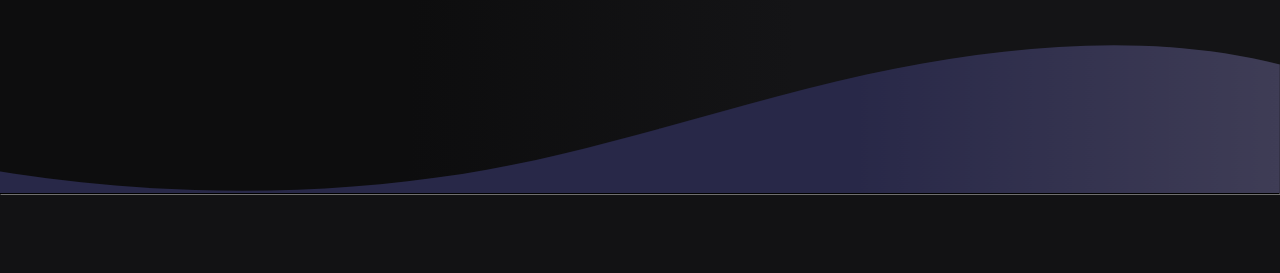
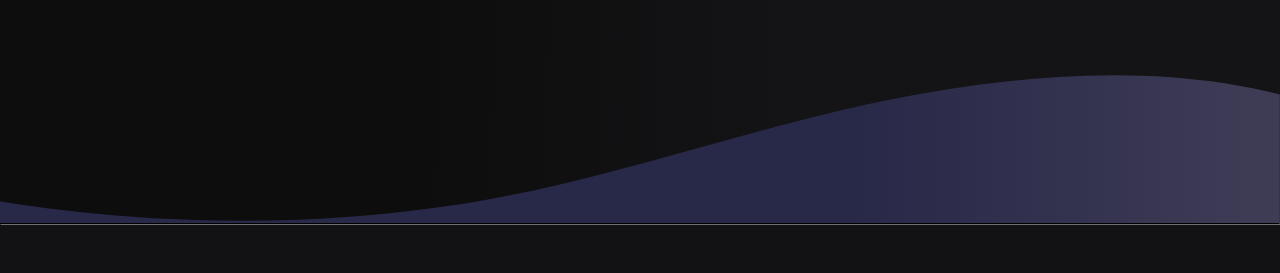
Before and after one commit to luizfelipebraga/luizfelipebraga.github.io, a plain HTML site: page index.html in a window 1280 px wide. Shown: the part 527-800 px from the top of the page. Drawn offline with Linux system fonts and the light colour scheme.

Commit message:
fix responsible introduction section

```diff
--- a/css/style.scss
+++ b/css/style.scss
@@ -58,11 +58,12 @@ img {
 //fim do container
 
 //sections
-section:first-child {
+#introduction {
     background: #0d0d0e;
     background-image: linear-gradient(91.18deg, #0d0d0e 32.63%, #141416 62.22%);
     width: 100%;
     height: 80vh;
+    min-height: 750px;
 }
 
 #introduction footer > a > img {
@@ -180,7 +181,6 @@ section:first-child {
     align-items: center;
     justify-content: space-evenly;
     padding: 100px;
-    margin-bottom: 4rem;
 
     > img {
         height: 14rem;
@@ -1320,7 +1320,7 @@ a {
             font-size: 1.1rem;
         }
     }
-
+    #introduction,
     #formacao,
     #skills,
     .projects {
@@ -1379,7 +1379,7 @@ a {
         justify-content: center;
         gap: 2rem;
     }
-
+    #indroduction,
     #formacao,
     #skills,
     .projects {
```
Also changed, not shown: css/style.css, 1 other file.
